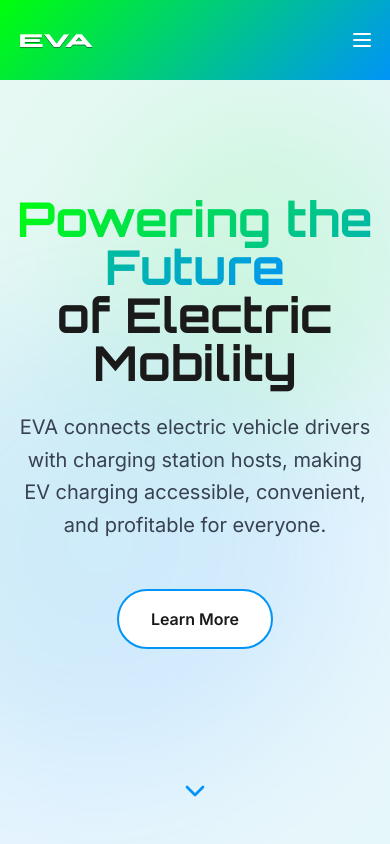
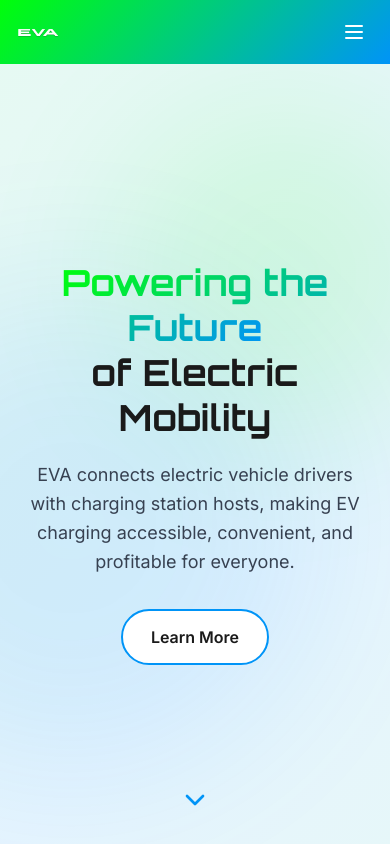
Before and after one commit to 888develops/EVA-WEBSITE-, a Next.js app: page / in a window 390 px wide. Shown: the top 844 px of the page. Built offline with nearby package versions, Linux system fonts and the light colour scheme.

Commit message:
Improve mobile responsiveness and smooth hero interactions
Made-with: Cursor

```diff
--- a/app/globals.css
+++ b/app/globals.css
@@ -10,6 +10,10 @@
 
   html {
     scroll-behavior: smooth;
+  }
+
+  * {
+    -webkit-tap-highlight-color: transparent;
   }
 
   body {
@@ -41,7 +45,8 @@
   }
 
   .card-hover {
-    @apply transition-all duration-300 ease-out;
+    @apply transition-all duration-200 ease-out;
+    will-change: transform;
   }
 
   .card-hover:hover {
@@ -65,8 +70,8 @@
 @media (prefers-reduced-motion: no-preference) {
   .animate-on-scroll {
     opacity: 0;
-    transform: translateY(30px);
-    transition: opacity 0.6s ease-out, transform 0.6s ease-out;
+    transform: translateY(20px);
+    transition: opacity 0.35s ease-out, transform 0.35s ease-out;
   }
 
   .animate-on-scroll.visible {
--- a/components/Footer.tsx
+++ b/components/Footer.tsx
@@ -34,13 +34,13 @@ export default function Footer() {
   }
 
   return (
-    <footer className="bg-[#1a1a1a] text-white py-16">
+    <footer className="bg-[#1a1a1a] text-white py-12 sm:py-16">
       <div className="container mx-auto px-4 sm:px-6 lg:px-8">
-        <div className="grid md:grid-cols-2 lg:grid-cols-5 gap-8 mb-12">
+        <div className="grid md:grid-cols-2 lg:grid-cols-5 gap-8 mb-10 sm:mb-12">
           {/* Logo & Description */}
           <div className="lg:col-span-2">
             <div className="flex items-center mb-4">
-              <div className="relative w-20 h-20">
+              <div className="relative w-14 h-14 sm:w-20 sm:h-20">
                 <Image
                   src="/logo.png"
                   alt="EVA Logo"
--- a/components/Header.tsx
+++ b/components/Header.tsx
@@ -39,13 +39,13 @@ export default function Header() {
     <motion.header
       initial={{ y: -100 }}
       animate={{ y: 0 }}
-      transition={{ duration: 0.6, ease: 'easeOut' }}
+      transition={{ duration: 0.45, ease: 'easeOut' }}
       className={`fixed top-0 left-0 right-0 z-50 transition-all duration-300 ${
         isScrolled ? 'gradient-green-blue shadow-lg' : 'gradient-green-blue'
       }`}
     >
       <nav className="container mx-auto px-4 sm:px-6 lg:px-8">
-        <div className="flex items-center justify-between h-20">
+        <div className="flex items-center justify-between h-16 sm:h-20">
           {/* Logo */}
           <motion.div
             whileHover={{ scale: 1.05 }}
@@ -53,7 +53,7 @@ export default function Header() {
             className="flex items-center cursor-pointer"
             onClick={() => scrollToSection('#hero')}
           >
-            <div className="relative w-20 h-20">
+            <div className="relative w-11 h-11 sm:w-14 sm:h-14">
               <Image
                 src="/logo.png"
                 alt="EVA Logo"
@@ -65,7 +65,7 @@ export default function Header() {
           </motion.div>
 
           {/* Desktop Navigation */}
-          <div className="hidden md:flex items-center space-x-8">
+          <div className="hidden md:flex items-center space-x-6 lg:space-x-8">
             {navItems.map((item, index) => (
               <motion.button
                 key={item.name}
@@ -83,7 +83,7 @@ export default function Header() {
 
           {/* Mobile Menu Button */}
           <button
-            className="md:hidden text-white"
+            className="md:hidden text-white p-2 rounded-md hover:bg-white/10 transition-colors"
             onClick={() => setIsMobileMenuOpen(!isMobileMenuOpen)}
             aria-label="Toggle menu"
           >
@@ -97,13 +97,13 @@ export default function Header() {
             initial={{ opacity: 0, height: 0 }}
             animate={{ opacity: 1, height: 'auto' }}
             exit={{ opacity: 0, height: 0 }}
-            className="md:hidden py-4 space-y-4"
+            className="md:hidden py-3 space-y-2 bg-black/10 rounded-xl mb-3 px-3 backdrop-blur-sm"
           >
             {navItems.map((item) => (
               <button
                 key={item.name}
                 onClick={() => scrollToSection(item.href)}
-                className="block w-full text-left text-white font-medium hover:text-white/80 transition-colors duration-300 py-2"
+                className="block w-full text-left text-white font-medium hover:text-white/80 transition-colors duration-300 py-2.5"
               >
                 {item.name}
               </button>
--- a/components/Hero.tsx
+++ b/components/Hero.tsx
@@ -12,7 +12,7 @@ export default function Hero() {
   }
 
   return (
-    <section id="hero" className="relative min-h-screen flex items-center justify-center overflow-hidden bg-white">
+    <section id="hero" className="relative min-h-screen flex items-center justify-center overflow-hidden bg-white pt-20 sm:pt-24">
       {/* Animated Gradient Background */}
       <div className="absolute inset-0 gradient-green-blue-animated opacity-10 z-0" />
 
@@ -26,7 +26,7 @@ export default function Hero() {
             y: [0, 50, 0],
           }}
           transition={{
-            duration: 20,
+            duration: 14,
             repeat: Infinity,
             ease: 'easeInOut',
           }}
@@ -39,7 +39,7 @@ export default function Hero() {
             y: [0, -50, 0],
           }}
           transition={{
-            duration: 25,
+            duration: 18,
             repeat: Infinity,
             ease: 'easeInOut',
           }}
@@ -51,8 +51,8 @@ export default function Hero() {
         <motion.h1
           initial={{ opacity: 0, y: 30 }}
           animate={{ opacity: 1, y: 0 }}
-          transition={{ duration: 0.8, ease: 'easeOut' }}
-          className="font-heading font-bold text-5xl sm:text-6xl md:text-7xl lg:text-8xl mb-6"
+          transition={{ duration: 0.55, ease: 'easeOut' }}
+          className="font-heading font-bold text-4xl sm:text-6xl md:text-7xl lg:text-8xl mb-5 sm:mb-6 leading-tight"
         >
           <span className="text-gradient">Powering the Future</span>
           <br />
@@ -62,8 +62,8 @@ export default function Hero() {
         <motion.p
           initial={{ opacity: 0, y: 30 }}
           animate={{ opacity: 1, y: 0 }}
-          transition={{ duration: 0.8, delay: 0.2, ease: 'easeOut' }}
-          className="text-xl sm:text-2xl md:text-3xl text-gray-700 max-w-3xl mx-auto mb-12 leading-relaxed"
+          transition={{ duration: 0.55, delay: 0.12, ease: 'easeOut' }}
+          className="text-lg sm:text-2xl md:text-3xl text-gray-700 max-w-3xl mx-auto mb-8 sm:mb-12 leading-relaxed px-1"
         >
           EVA connects electric vehicle drivers with charging station hosts, making EV charging accessible, convenient, and profitable for everyone.
         </motion.p>
@@ -71,14 +71,14 @@ export default function Hero() {
         <motion.div
           initial={{ opacity: 0, y: 30 }}
           animate={{ opacity: 1, y: 0 }}
-          transition={{ duration: 0.8, delay: 0.4, ease: 'easeOut' }}
+          transition={{ duration: 0.55, delay: 0.2, ease: 'easeOut' }}
           className="flex justify-center items-center"
         >
           <motion.button
             whileHover={{ scale: 1.05 }}
             whileTap={{ scale: 0.95 }}
             onClick={scrollToNext}
-            className="px-8 py-4 bg-white text-[#1a1a1a] font-semibold rounded-full border-2 border-brand-blue hover:bg-brand-blue hover:text-white transition-all duration-300"
+            className="px-7 sm:px-8 py-3.5 sm:py-4 bg-white text-[#1a1a1a] font-semibold rounded-full border-2 border-brand-blue hover:bg-brand-blue hover:text-white transition-all duration-300"
           >
             Learn More
           </motion.button>
@@ -89,12 +89,12 @@ export default function Hero() {
       <motion.div
         initial={{ opacity: 0 }}
         animate={{ opacity: 1 }}
-        transition={{ delay: 1, duration: 0.8 }}
-        className="absolute bottom-10 left-1/2 transform -translate-x-1/2 z-20"
+        transition={{ delay: 0.65, duration: 0.5 }}
+        className="absolute bottom-6 sm:bottom-10 left-1/2 transform -translate-x-1/2 z-20"
       >
         <motion.button
           animate={{ y: [0, 10, 0] }}
-          transition={{ duration: 2, repeat: Infinity, ease: 'easeInOut' }}
+          transition={{ duration: 1.4, repeat: Infinity, ease: 'easeInOut' }}
           onClick={scrollToNext}
           className="text-brand-blue hover:text-brand-green transition-colors"
           aria-label="Scroll down"
```
